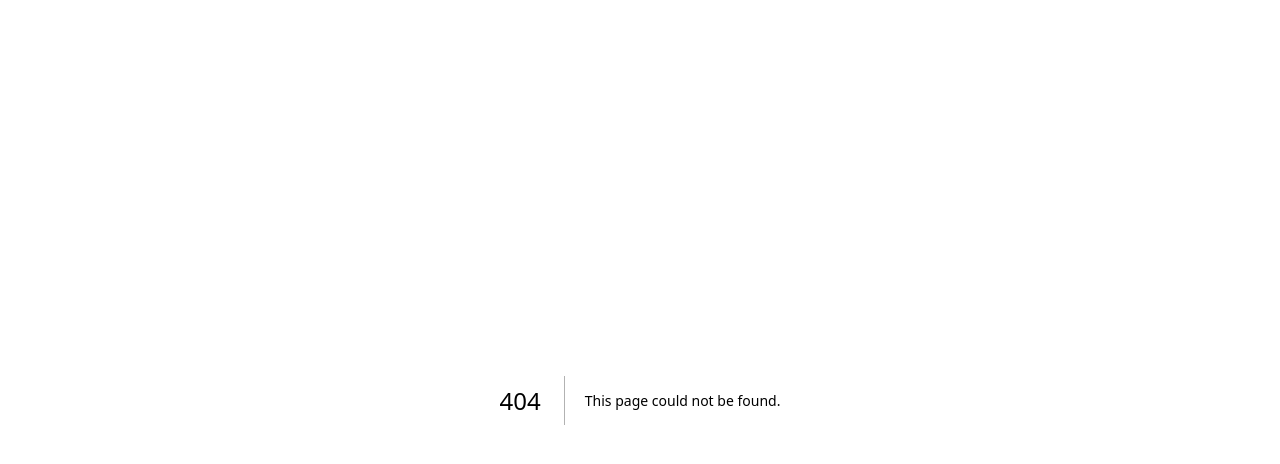
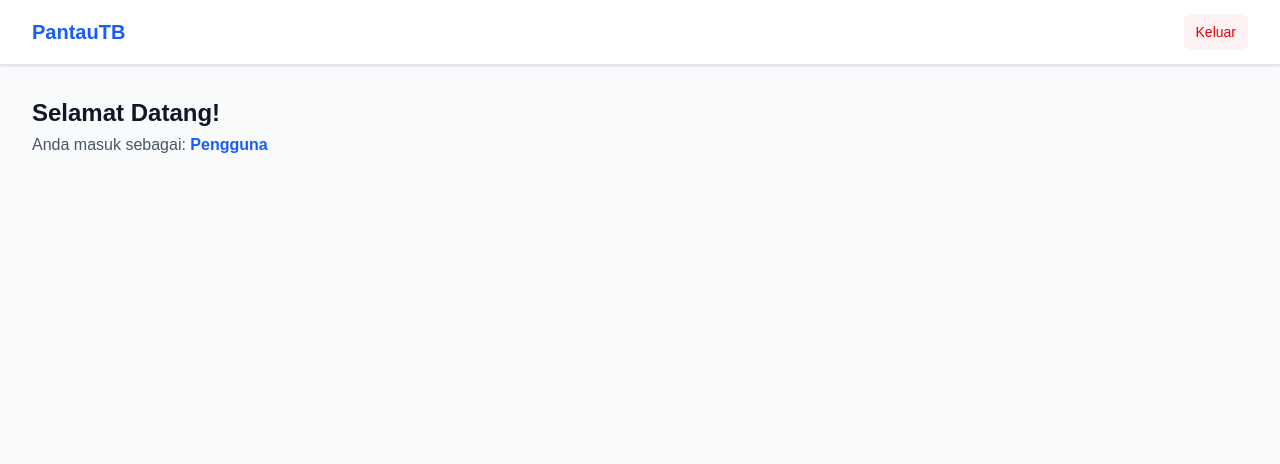
Before and after one commit to novandrawichdafarun/sistem-informasi-tuberkulosis, a Next.js app: page /dashboard in a window 1280 px wide. Before the commit this address had no page. Shown: the top 464 px of the page. Built offline with nearby package versions, Linux system fonts and the light colour scheme; no server answers.

Commit message:
feat: implement dashboard layout and loading state, add authentication provider and logout functionality

```diff
--- a/app/(auth)/login/page.tsx
+++ b/app/(auth)/login/page.tsx
@@ -33,7 +33,7 @@ export default function LoginPage() {
   };
 
   return (
-    <div className="flex min-h-screen items-center justify-center bg-gray-50 px-4">
+    <div className="flex min-h-screen items-center justify-center bg-gray-50 px-4 text-gray-700">
       <div className="w-full max-w-md space-y-6 rounded-xl bg-white p-8 shadow-lg border border-gray-100">
         <div className="text-center">
           <h1 className="text-2xl font-bold text-gray-900">Selamat Datang</h1>
--- a/app/api/auth/[...nextauth]/route.ts
+++ b/app/api/auth/[...nextauth]/route.ts
@@ -1,4 +1,4 @@
-import NextAuth from "next-auth";
+import NextAuth, { NextAuthOptions } from "next-auth";
 import CredentialsProvider from "next-auth/providers/credentials";
 import { createClient } from "@supabase/supabase-js";
 import bcrypt from "bcryptjs";
@@ -8,7 +8,7 @@ const supabase = createClient(
   process.env.NEXT_PUBLIC_SUPABASE_PUBLISHABLE_KEY!,
 );
 
-const handler = NextAuth({
+export const authOptions: NextAuthOptions = {
   providers: [
     CredentialsProvider({
       name: "Credentials",
@@ -71,6 +71,7 @@ const handler = NextAuth({
     strategy: "jwt",
   },
   secret: process.env.NEXTAUTH_SECRET, //! WAJIB ADA DI .env
-});
+};
 
+const handler = NextAuth(authOptions);
 export { handler as GET, handler as POST };
--- /dev/null
+++ b/app/dashboard/loading.tsx
@@ -0,0 +1,11 @@
+export default function DashboardLoading() {
+  return (
+    <div className="flex min-h-screen flex-col items-center justify-center bg-gray-50">
+      {/* Animasi Spinner */}
+      <div className="h-10 w-10 animate-spin rounded-full border-4 border-blue-200 border-t-blue-600"></div>
+      <p className="mt-4 text-sm font-medium text-gray-500">
+        Menyiapkan data dashboard...
+      </p>
+    </div>
+  );
+}
--- /dev/null
+++ b/app/dashboard/page.tsx
@@ -0,0 +1,81 @@
+import { getServerSession } from "next-auth/next";
+import { authOptions } from "../api/auth/[...nextauth]/route";
+import Link from "next/link";
+import LogoutButton from "@/components/LogoutButton";
+
+export default async function DashboardPage() {
+  const session = await getServerSession(authOptions);
+
+  return (
+    <div className="min-h-screen bg-gray-50">
+      {/* Navbar Atas */}
+      <nav className="bg-white shadow-sm border-b border-gray-200">
+        <div className="max-w-7xl mx-auto px-4 sm:px-6 lg:px-8">
+          <div className="flex justify-between h-16 items-center">
+            <div className="flex-shrink-0 flex items-center">
+              <h1 className="text-xl font-bold text-blue-600">PantauTB</h1>
+            </div>
+
+            <div className="flex items-center space-x-4">
+              <span className="text-sm text-gray-600 hidden sm:block">
+                {session?.user?.email}
+              </span>
+              {/* Memanggil komponen Logout */}
+              <LogoutButton />
+            </div>
+          </div>
+        </div>
+      </nav>
+
+      {/* Konten Utama */}
+      <main className="max-w-7xl mx-auto px-4 sm:px-6 lg:px-8 py-8">
+        <div className="mb-8">
+          <h2 className="text-2xl font-bold text-gray-900">Selamat Datang!</h2>
+          <p className="text-gray-600 mt-1">
+            Anda masuk sebagai:{" "}
+            <span className="font-semibold capitalize text-blue-600">
+              {(session?.user as any)?.role || "Pengguna"}
+            </span>
+          </p>
+        </div>
+
+        {/* --- TAMPILAN KHUSUS PASIEN --- */}
+        {(session?.user as any)?.role === "pasien" && (
+          <div className="grid grid-cols-1 md:grid-cols-2 gap-6">
+            <div className="bg-white rounded-xl shadow-sm border border-gray-100 p-6">
+              <h3 className="text-lg font-semibold text-gray-800">
+                Jadwal Minum Obat
+              </h3>
+              <p className="text-sm text-gray-500 mt-2">
+                Sudahkah Anda meminum obat sesuai jadwal hari ini?
+              </p>
+              <button className="mt-4 w-full rounded-md bg-blue-600 px-4 py-2 text-sm font-medium text-white hover:bg-blue-700 transition-colors">
+                Lapor Minum Obat
+              </button>
+            </div>
+          </div>
+        )}
+
+        {/* --- TAMPILAN KHUSUS NAKES --- */}
+        {(session?.user as any)?.role === "nakes" && (
+          <div className="grid grid-cols-1 md:grid-cols-3 gap-6">
+            <div className="bg-white rounded-xl shadow-sm border border-gray-100 p-6">
+              <h3 className="text-lg font-semibold text-gray-800">
+                Daftar Pasien
+              </h3>
+              <p className="text-sm text-gray-500 mt-2">
+                Kelola data registrasi pasien dan rujukan.
+              </p>
+              <Link
+                href="#"
+                className="mt-4 block text-center w-full rounded-md bg-blue-600 px-4 py-2 text-sm font-medium text-white hover:bg-blue-700 transition-colors"
+              >
+                Kelola Pasien
+              </Link>
+            </div>
+          </div>
+        )}
+      </main>
+    </div>
+  );
+}
--- a/app/layout.tsx
+++ b/app/layout.tsx
@@ -1,6 +1,7 @@
 import type { Metadata } from "next";
 import { Geist, Geist_Mono } from "next/font/google";
 import "./globals.css";
+import AuthProvider from "@/components/AuthProvider";
 
 const geistSans = Geist({
   variable: "--font-geist-sans",
@@ -13,8 +14,8 @@ const geistMono = Geist_Mono({
 });
 
 export const metadata: Metadata = {
-  title: "Create Next App",
-  description: "Generated by create next app",
+  title: "Sistem Informasi Tuberkulosis",
+  description: "Aplikasi pelaporan mandiri dan pemantauan pasien Tuberkulsis",
 };
 
 export default function RootLayout({
@@ -25,9 +26,11 @@ export default function RootLayout({
   return (
     <html
       lang="en"
-      className={`${geistSans.variable} ${geistMono.variable} h-full antialiased`}
+      className={`${geistSans.variable} ${geistMono.variable} bg-gray-50 text-gray-900 h-full antialiased`}
     >
-      <body className="min-h-full flex flex-col">{children}</body>
+      <body className="min-h-full flex flex-col">
+        <AuthProvider>{children}</AuthProvider>
+      </body>
     </html>
   );
 }
--- /dev/null
+++ b/components/AuthProvider.tsx
@@ -0,0 +1,11 @@
+"use client";
+
+import { SessionProvider } from "next-auth/react";
+
+export default function AuthProvider({
+  children,
+}: {
+  children: React.ReactNode;
+}) {
+  return <SessionProvider>{children}</SessionProvider>;
+}
--- /dev/null
+++ b/components/LogoutButton.tsx
@@ -0,0 +1,14 @@
+"use client";
+
+import { signOut } from "next-auth/react";
+
+export default function LogoutButton() {
+  return (
+    <button
+      onClick={() => signOut({ callbackUrl: "/login" })}
+      className="rounded-md bg-red-50 px-3 py-2 text-sm font-medium text-red-600 hover:bg-red-100 transition-colors"
+    >
+      Keluar
+    </button>
+  );
+}
```
Also changed, not shown: 1 other file (tests, documents, lock files or other folders).
